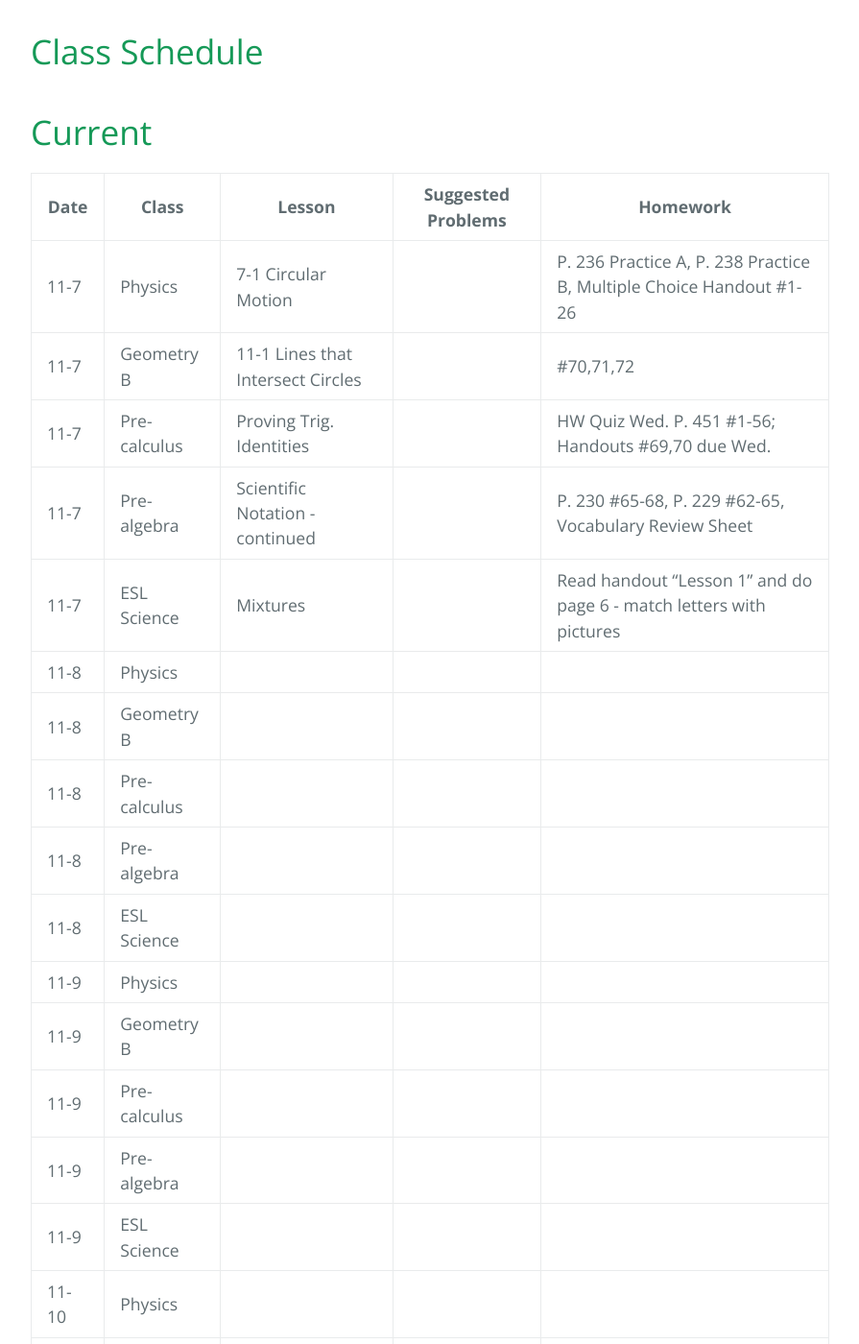
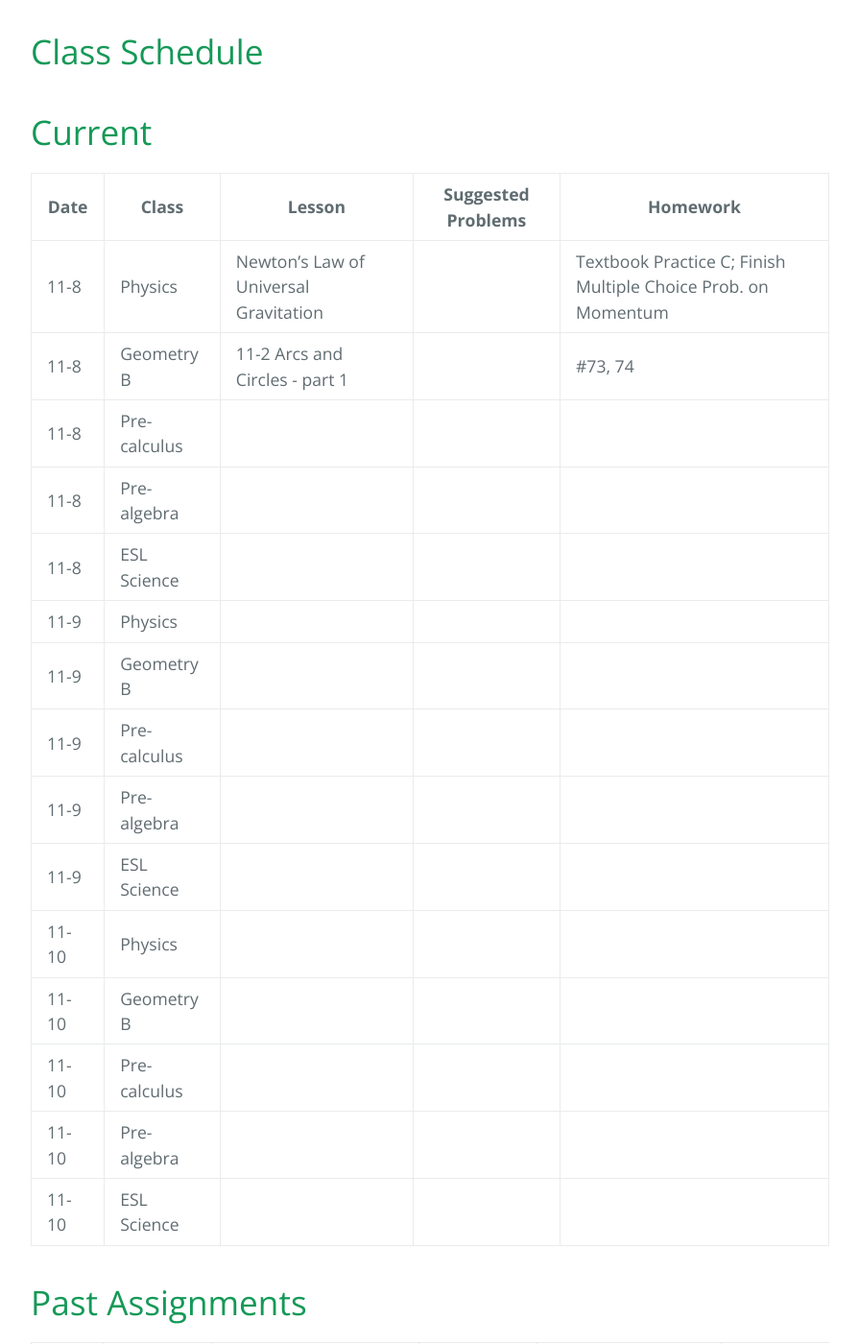
Before and after one commit to gpayoo/gpayoo, a Jekyll site: the page built from index.md, in a window 1280 px wide and 1400 px high, scrolled down 388 px. Shown: the whole window at 96% size, without its empty margins (192-1087 px from the left). Built offline with Jekyll 4.4.1, drawn with Linux system fonts in a browser that asks for light colours; our own code applies the rules of GitHub Pages for plain Markdown files; some of the changed text lies outside the part shown.

Commit message:
Update index.md

```diff
--- a/index.md
+++ b/index.md
@@ -10,13 +10,8 @@ layout: default
 
 | Date | Class | Lesson | Suggested Problems | Homework |
 | ---- | ----- | ------ | -------- | ---
-| 11-7 | Physics | 7-1 Circular Motion | | P. 236 Practice A, P. 238 Practice B, Multiple Choice Handout #1-26
-| 11-7 | Geometry B | 11-1 Lines that Intersect Circles | |  #70,71,72
-| 11-7 | Pre-calculus | Proving Trig. Identities | |  HW Quiz Wed. P. 451 #1-56; Handouts #69,70 due Wed.
-| 11-7 | Pre-algebra | Scientific Notation - continued  | | P. 230 #65-68, P. 229 #62-65, Vocabulary Review Sheet
-| 11-7 | ESL Science | Mixtures |  |  Read handout "Lesson 1" and do page 6 - match letters with pictures
-| 11-8 | Physics | | |
-| 11-8 | Geometry B | | | |
+| 11-8 | Physics | Newton's Law of Universal Gravitation| |  Textbook Practice C; Finish Multiple Choice Prob. on Momentum
+| 11-8 | Geometry B | 11-2 Arcs and Circles - part 1 | | #73, 74|
 | 11-8 | Pre-calculus |  | |
 | 11-8 | Pre-algebra |  | |
 | 11-8 | ESL Science | |  |
@@ -36,6 +31,11 @@ layout: default
 
 | Date | Class | Lesson | Suggested Problems | Homework |
 | ---- | ----- | ------ | -------- | ---
+| 11-7 | Physics | 7-1 Circular Motion | | P. 236 Practice A, P. 238 Practice B, Multiple Choice Handout #1-26
+| 11-7 | Geometry B | 11-1 Lines that Intersect Circles | |  #70,71,72
+| 11-7 | Pre-calculus | Proving Trig. Identities | |  HW Quiz Wed. P. 451 #1-56; Handouts #69,70 due Wed.
+| 11-7 | Pre-algebra | Scientific Notation - continued  | | P. 230 #65-68, P. 229 #62-65, Vocabulary Review Sheet
+| 11-7 | ESL Science | Mixtures |  |  Read handout "Lesson 1" and do page 6 - match letters with pictures
 | 11-6 | Physics | Test | |
 | 11-6 | Geometry B | Test| | |
 | 11-6 | Pre-calculus | Trig. Identities | | HW Quiz Wed. P. 451 #1-56; Handouts #69,70 due Wed.
```
